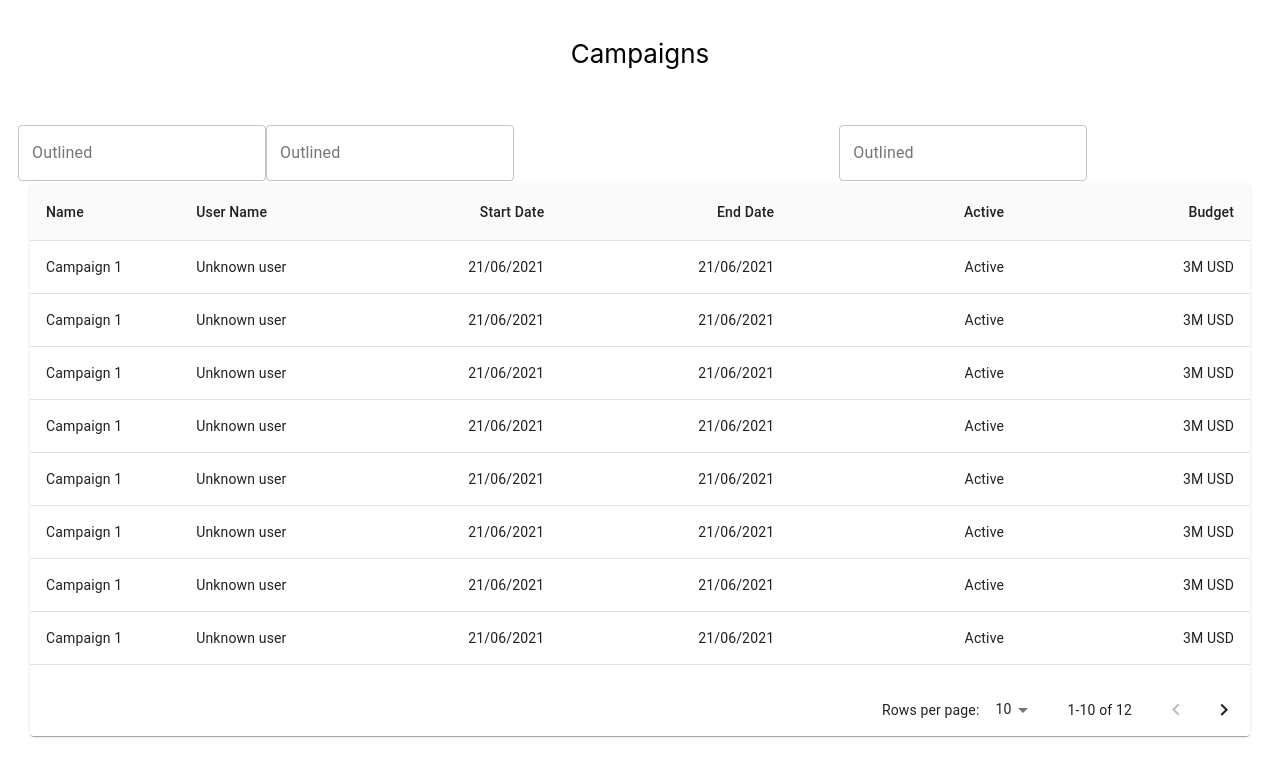
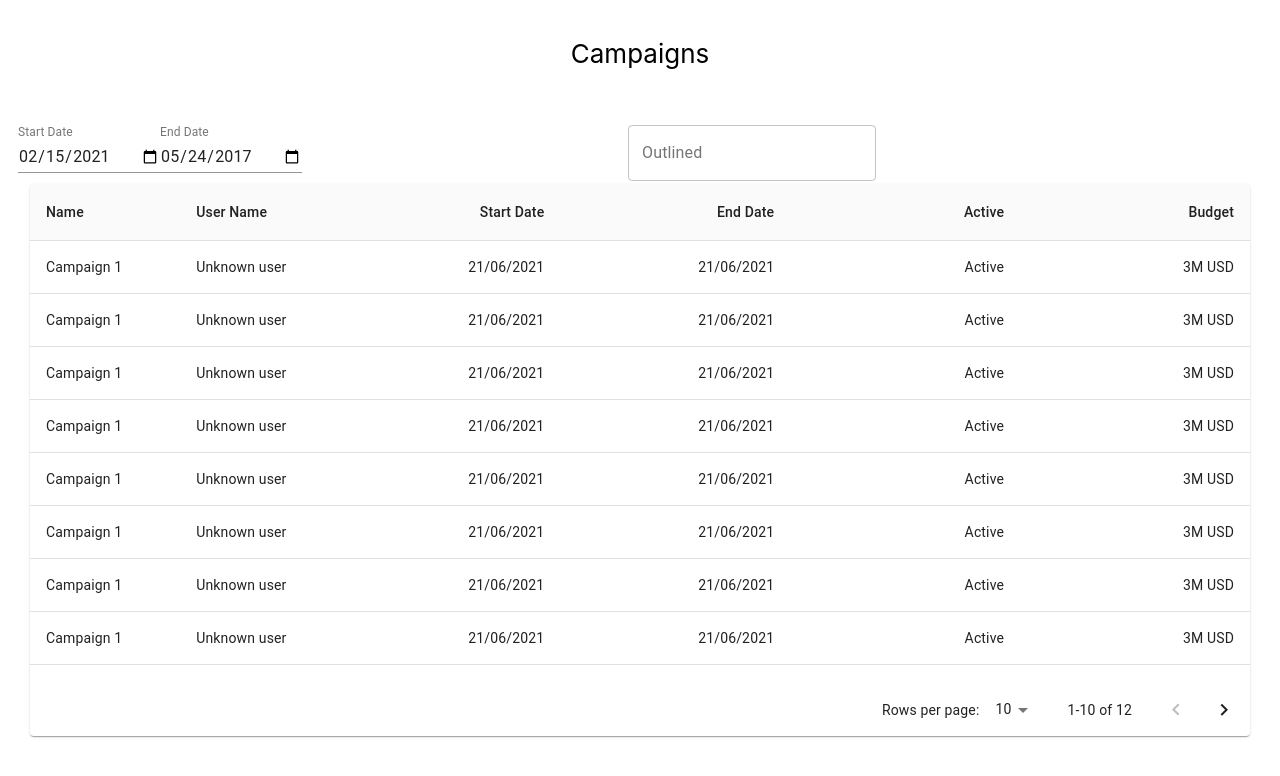
Before and after one commit to sunnyChoudhary0710/Campaign, a React (Create React App) app: page / in a window 1280 px wide. Shown: the top 776 px of the page. Built offline with nearby package versions, Linux system fonts and the light colour scheme; no server answers.

Commit message:
Added Date and Mock data

```diff
--- a/package.json
+++ b/package.json
@@ -8,6 +8,7 @@
     "@testing-library/jest-dom": "^4.2.4",
     "@testing-library/react": "^9.5.0",
     "@testing-library/user-event": "^7.2.1",
+    "moment": "^2.29.1",
     "react": "^17.0.1",
     "react-dom": "^17.0.1",
     "react-redux": "^7.2.2",
--- a/src/features/components/Filter/Filter.jsx
+++ b/src/features/components/Filter/Filter.jsx
@@ -1,21 +1,48 @@
 import React from "react";
-import {Grid, Box} from "@material-ui/core";
+import { Grid, Box } from "@material-ui/core";
 import { TextField } from "@material-ui/core";
+import moment from 'moment';
 
 const Filter = () => {
+
+  let currentDate = new Date();
+
   return (
-
     <div className="element-container">
       <Grid container spacing={6}>
-      <Grid container item xs={8} spacing={3}>
+        <Grid container item xs={6} spacing={3}>
           <form className="filter-date-container" noValidate autoComplete="off">
-          <TextField id="outlined-basic" label="Outlined" variant="outlined" />
-          <TextField id="outlined-basic" label="Outlined" variant="outlined" />
+            <TextField
+              id="date"
+              label="Start Date"
+              type="date"
+              defaultValue={moment(currentDate).format("YYYY-MM-DD")}
+              InputLabelProps={{
+                shrink: true,
+              }}
+            />
+            <TextField
+              id="date"
+              label="End Date"
+              type="date"
+              defaultValue="2017-05-24"
+              InputLabelProps={{
+                shrink: true,
+              }}
+            />
           </form>
         </Grid>
         <Grid container item xs={4} spacing={3}>
-        <form className="filter-search-container " noValidate autoComplete="off">
-          <TextField id="outlined-basic" label="Outlined" variant="outlined" />
+          <form
+            className="filter-search-container "
+            noValidate
+            autoComplete="off"
+          >
+            <TextField
+              id="outlined-basic"
+              label="Outlined"
+              variant="outlined"
+            />
           </form>
         </Grid>
       </Grid>
--- a/src/index.js
+++ b/src/index.js
@@ -15,7 +15,4 @@ ReactDOM.render(
   document.getElementById('root')
 );
 
-// If you want your app to work offline and load faster, you can change
-// unregister() to register() below. Note this comes with some pitfalls.
-// Learn more about service workers: https://bit.ly/CRA-PWA
 serviceWorker.unregister();
```
Also changed, not shown: .mockend.json (added), 1 other file (tests, documents, lock files or other folders). Lines whose indentation alone changed are shown as unchanged.
